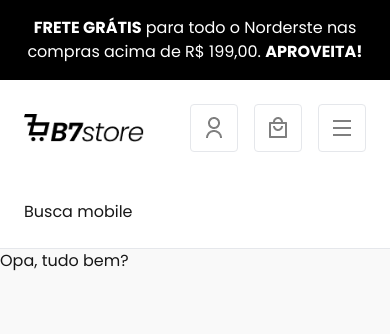
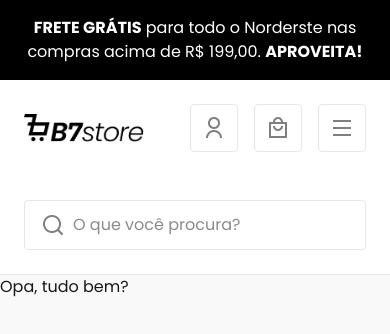
Before and after one commit to matheuskdr/b7store-frontend, a Next.js app: page / in a window 390 px wide. Shown: the top 334 px of the page. Built offline with nearby package versions, Linux system fonts and the light colour scheme.

Commit message:
Header search input

```diff
--- /dev/null
+++ b/src/components/layout/header-search.tsx
@@ -0,0 +1,9 @@
+export const HeaderSearch = () => {
+    return (
+        <input
+            type="search"
+            className="border border-gray-200 w-full pl-12 py-3 rounded-sm outline-0 bg-[url('/assets/ui/search.png')] bg-no-repeat bg-position-[16px_50%] bg-size[24px]"
+            placeholder="O que você procura?"
+        />
+    );
+};
--- a/src/components/layout/header.tsx
+++ b/src/components/layout/header.tsx
@@ -4,6 +4,7 @@ import Image from "next/image";
 import { HeaderIcon } from "./header-icon";
 import Link from "next/link";
 import { useState } from "react";
+import { HeaderSearch } from "./header-search";
 
 type MenuItem = {
     label: string;
@@ -83,7 +84,9 @@ export function Header() {
                     ))}
                 </div>
             )}
-            <div className="p-6 md:hidden">Busca mobile</div>
+            <div className="p-6 md:hidden">
+                <HeaderSearch />
+            </div>
         </header>
     );
 }
```
